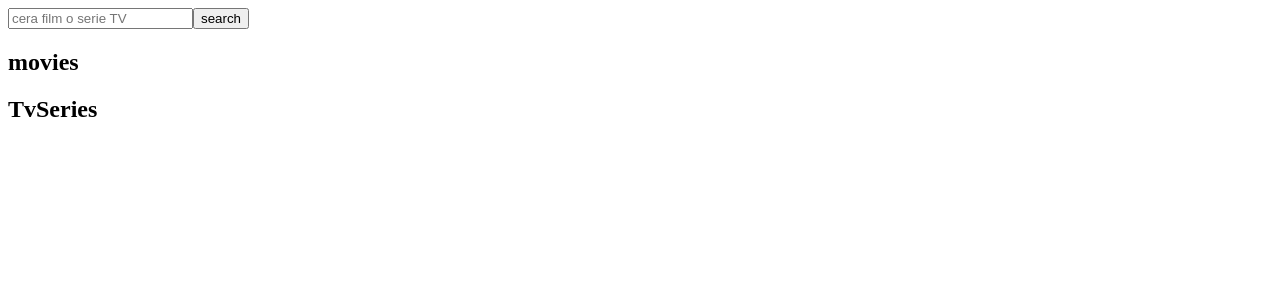
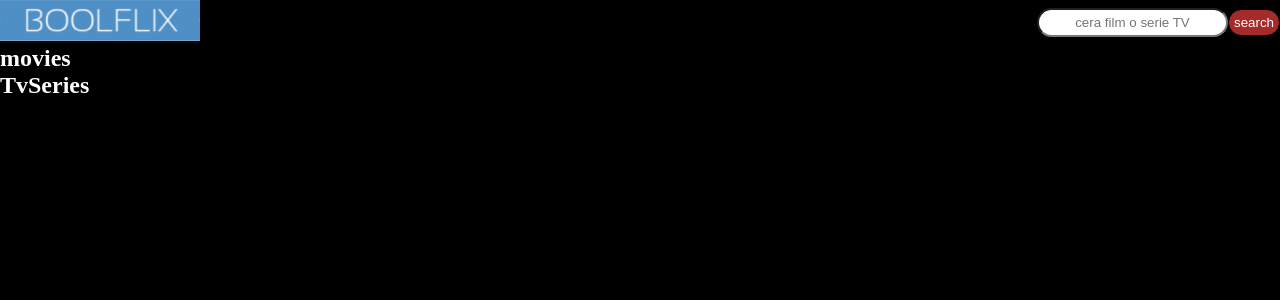
Before and after one commit to devitoangelo/vite-boolflix, a Vue app: page / in a window 1280 px wide. Shown: the top 300 px of the page. Built offline with nearby package versions, Linux system fonts and the light colour scheme.

Commit message:
add style to header

```diff
--- a/src/App.vue
+++ b/src/App.vue
@@ -18,44 +18,27 @@ export default {
       }
       return false;
     },
-    //bandiere
 
-    // searchSeries(){
-    //   console.log('ciao', state.search);
-    //   const url = `${state.urlType + state.FilmSeries}?api_key=${state.api_key}&query=${state.search}`
-
-    //   console.log(url);
-    //   this.state.callApi(url);
-
-    // }
-    //creare l' Api per le serie tv
-
-
-
-
-    // searchText() {
-    //   // console.log('ciao' , this.state.search);
-    //   const url = `${state.urlType}?api_key=${state.api_key}&query=${state.search}`
-
-    //   console.log(url);
-    //   this.state.callApi(url)
-    // }
-    //ho passato la chiamata in state.js
   }
 }
 
 </script>
 
 <template>
-
-  <header>
-    <input type="text" placeholder="cera film o serie TV" v-model="state.search" @keyup.enter="state.getResults()">
-    <button @click="state.getResults()">search</button>
+  <!-- header -->
+  <header id="site_header">
+    <div class="logo">
+      <img width="200px" src="/images/logo.png" alt="">
+    </div>
+    <div class="button">
+      <input class="searchBar" type="text" placeholder="cera film o serie TV" v-model="state.search" @keyup.enter="state.getResults()">
+      <button class="search" @click="state.getResults()">search</button>
+    </div>
   </header>
 
 
 
-  <section v-for="(film, type) in state.films">
+  <section style="color: white;" v-for="(film, type) in state.films">
     <h1>{{ type }}</h1>
 
 
@@ -97,20 +80,15 @@ export default {
 
 
 
-
+      <!-- star -->
       <span v-for="n in Math.ceil(content.vote_average / 2)" :key="n">
         <i class="fa-solid fa-star"></i>
       </span>
 
 
-      <span v-for="n in 5 -  Math.ceil(content.vote_average / 2)">
-          <i class="fa-regular fa-star"></i>
-        </span>
-
-
-
-
-
+      <span v-for="n in 5 - Math.ceil(content.vote_average / 2)">
+        <i class="fa-regular fa-star"></i>
+      </span>
 
 
     </div>
--- a/src/style.css
+++ b/src/style.css
@@ -0,0 +1,41 @@
+* {
+    margin: 0;
+    padding: 0;
+    box-sizing: border-box;
+}
+
+body {
+    background-color: black;
+}
+
+
+
+#site_header {
+    display: flex;
+    align-items: center;
+
+    >.button {
+        width: 50%;
+        text-align: end;
+
+        >.searchBar{
+            border-radius: 2rem;
+            padding: 5px;
+            text-align: center;
+        }
+        >.search{
+            padding: 5px;
+            border-radius: 2rem;
+            background-color: brown;
+            color: white;
+            border: 1px solid black;
+        }
+    }
+
+    >.logo {
+        width: 50%;
+    }
+
+}
+
+/* Header */
```
Also changed, not shown: public/images/logo.png (added).
